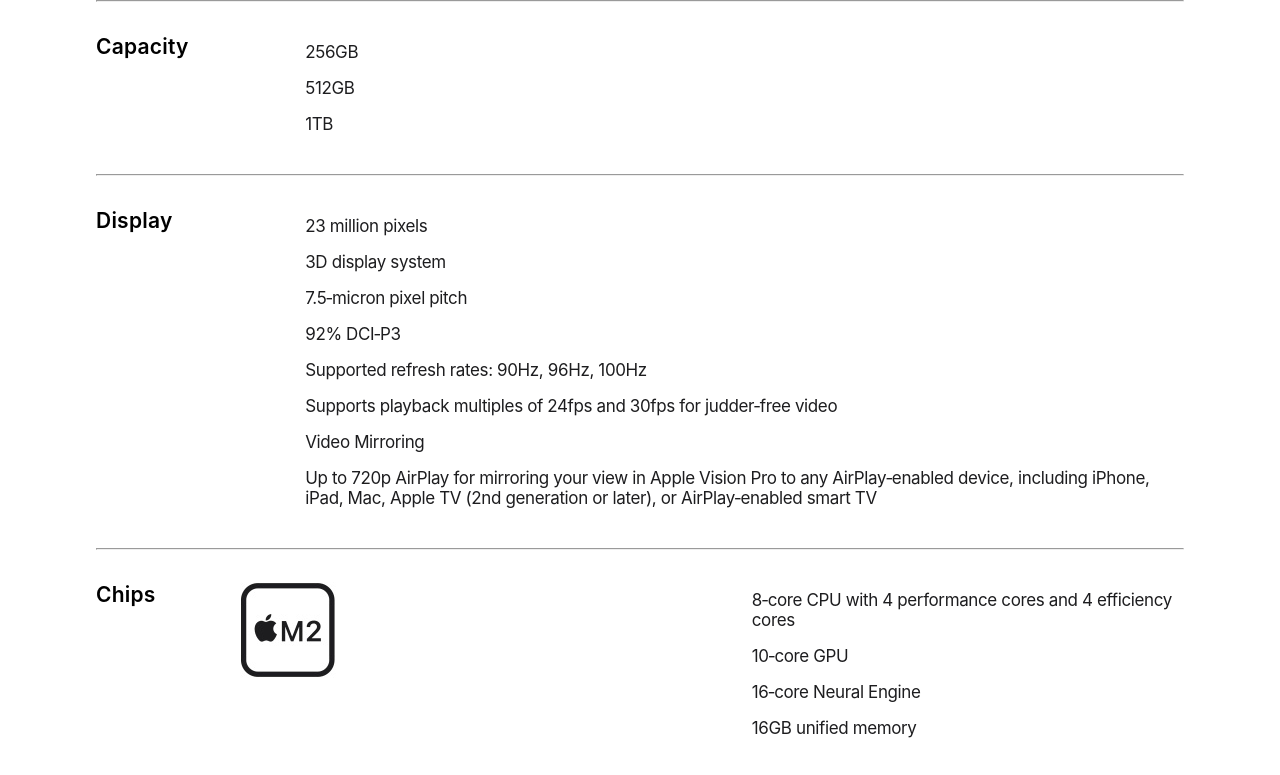
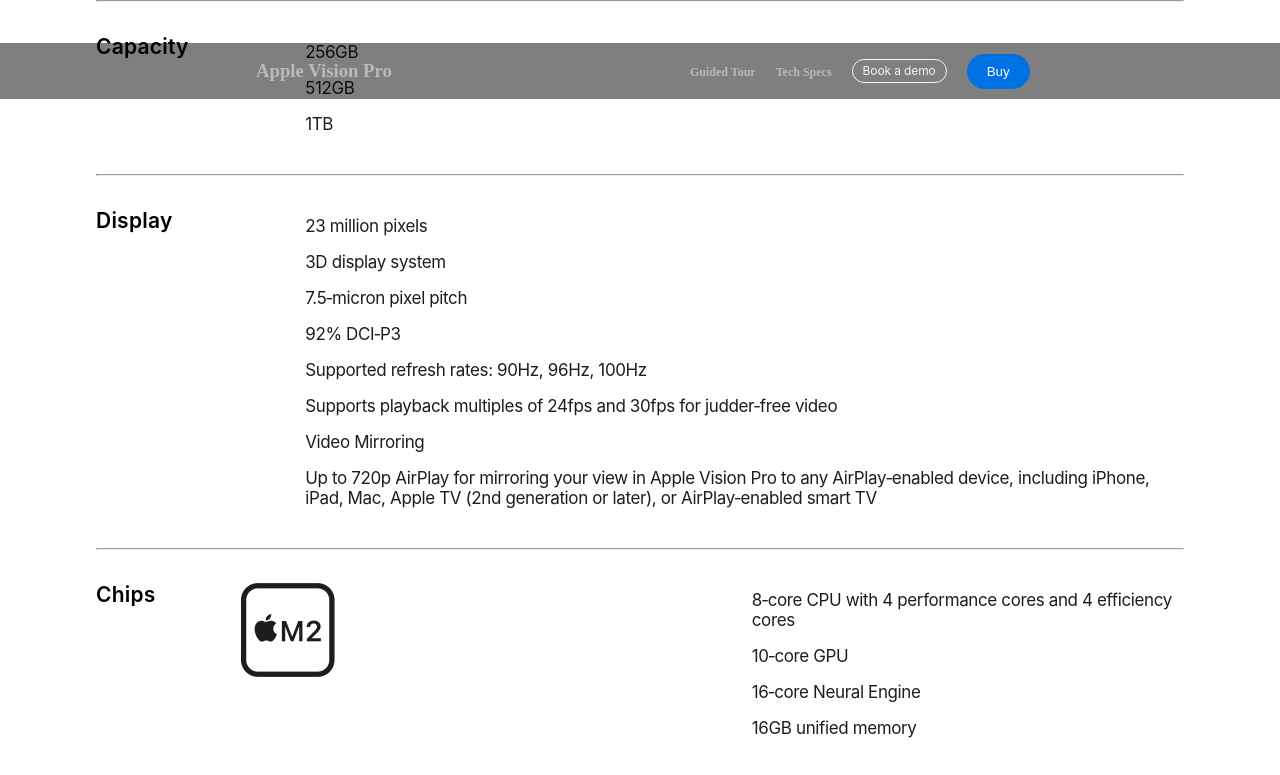
Before and after one commit to jaydoshi2/Sem3Group_Project, a plain HTML site: page Frontend/tech specs/apple.html in a window 1280 px wide. Shown: the top 775 px of the page. Drawn offline with Linux system fonts and the light colour scheme.

Commit message:
change added

```diff
--- a/Frontend/Guided tour/style.css
+++ b/Frontend/Guided tour/style.css
@@ -71,4 +71,98 @@
   }
 
 
+.navbar2 {
+  height: 7vh;
+  width: 100vw;
+  background-color: black;
+  z-index: 102;
+  display: flex;
+  position: absolute;
+  left: 50%;
+  /* top: 43px; */
+
+  list-style-type: none;
+  /* transition:  0.5s; */
+  transform: translateX(-50%);
+}
+
+.navbar2 .start {
+  color: #bbb9b9;
+  display: flex;
+  align-items: center;
+  margin-left: 20%;
+  margin-right: auto;
+  /* Pushes the second ul to the end */
+  list-style-type: none;
+}
+
+.navbar2 .end {
+  margin-right: 18%;
+  list-style-type: none;
+  display: flex;
+  align-items: center;
+}
+
+.navbar2 .title_navbar {
+  display: flex;
+  align-items: center;
+}
+
+.navbar2 .nav-items3 li {
+  margin-right: 20px;
+}
+
+.navbar2 .nav-items3 li a {
+  color: #bbb9b9;
+  text-decoration: none;
+  font-size: 12px;
+  font-weight: bold;
+  transition: color 0.3s ease;
+}
+
+.navbar2 .nav-items3 li button {
+  padding: 10px 20px;
+  border-radius: 50px;
+  background-color: #0071E3;
+  color: white;
+  border: white;
+}
+
+.navbar2 .nav-items3 li .demo_button {
+  font-style: normal;
+  text-size-adjust: 100%;
+  font-synthesis: none;
+  -webkit-font-smoothing: antialiased;
+  direction: ltr;
+  list-style: none;
+  box-sizing: content-box;
+  margin: 0;
+  pointer-events: auto;
+  text-decoration: none;
+  opacity: .92;
+  cursor: pointer;
+  display: inline-block;
+  text-align: center;
+  white-space: nowrap;
+  border-radius: 980px;
+  font-size: 12px;
+  line-height: 1.3333733333;
+  font-weight: 400;
+  letter-spacing: -0.01em;
+  font-family: SF Pro Text, SF Pro Icons, Helvetica Neue, Helvetica, Arial, sans-serif;
+  padding: 3px 10px;
+  margin-top: -1px;
+  background: transparent;
+  border: 1px solid white;
+  color: #fff;
+  border-color: #fff;
+  outline-color: #fff;
+}
+
+.navbar2 .nav-items2 li .demo_button:hover {
+  color: black;
+  background-color: white;
+}
+
+
  /* extra */
--- a/Frontend/tech specs/apple.html
+++ b/Frontend/tech specs/apple.html
@@ -9,6 +9,38 @@
 </head>
 
 <body>
+
+    <nav class="navbar2" id="navbar2" style="background-color: rgba(0, 0, 0, 0.5)">
+        <ul class="start">
+            <li class="title_navbar">
+                <h3>Apple Vision Pro</h3>
+            </li>
+        </ul>
+
+        <ul class="nav-items3 end">
+            <li class="guidetour_link">
+                <a href="./Guided tour/index.html">Guided Tour</a>
+            </li>
+            <li class="techspecs_link">
+                <a href="file:///D:/Sem3Group_Project/Frontend/tech%20specs/apple.html">Tech Specs</a>
+                <!-- this link is currently not working so avoid  -->
+                <!-- I WILL DO IT BY MYSELF -->
+            </li>
+
+            <li>
+                <button class="demo_button">
+                    Book a demo
+                </button>
+            </li>
+            <li>
+                <button>
+                    Buy
+                </button>
+            </li>
+        </ul>
+
+    </nav>
+
 
     <div class="info">
         <hr>
--- a/Frontend/tech specs/appstyle.css
+++ b/Frontend/tech specs/appstyle.css
@@ -5,6 +5,100 @@
 
 .info {
     margin: 0px 6rem;
+}
+
+
+.navbar2 {
+    height: 7vh;
+    width: 100vw;
+    background-color: black;
+    z-index: 102;
+    display: flex;
+    position: absolute;
+    left: 50%;
+    top: 43px;
+
+    list-style-type: none;
+    /* transition:  0.5s; */
+    transform: translateX(-50%);
+}
+
+.navbar2 .start {
+    color: #bbb9b9;
+    display: flex;
+    align-items: center;
+    margin-left: 20%;
+    margin-right: auto;
+    /* Pushes the second ul to the end */
+    list-style-type: none;
+}
+
+.navbar2 .end {
+    margin-right: 18%;
+    list-style-type: none;
+    display: flex;
+    align-items: center;
+}
+
+.navbar2 .title_navbar {
+    display: flex;
+    align-items: center;
+}
+
+.navbar2 .nav-items3 li {
+    margin-right: 20px;
+}
+
+.navbar2 .nav-items3 li a {
+    color: #bbb9b9;
+    text-decoration: none;
+    font-size: 12px;
+    font-weight: bold;
+    transition: color 0.3s ease;
+}
+
+.navbar2 .nav-items3 li button {
+    padding: 10px 20px;
+    border-radius: 50px;
+    background-color: #0071E3;
+    color: white;
+    border: white;
+}
+
+.navbar2 .nav-items3 li .demo_button {
+    font-style: normal;
+    text-size-adjust: 100%;
+    font-synthesis: none;
+    -webkit-font-smoothing: antialiased;
+    direction: ltr;
+    list-style: none;
+    box-sizing: content-box;
+    margin: 0;
+    pointer-events: auto;
+    text-decoration: none;
+    opacity: .92;
+    cursor: pointer;
+    display: inline-block;
+    text-align: center;
+    white-space: nowrap;
+    border-radius: 980px;
+    font-size: 12px;
+    line-height: 1.3333733333;
+    font-weight: 400;
+    letter-spacing: -0.01em;
+    font-family: SF Pro Text, SF Pro Icons, Helvetica Neue, Helvetica, Arial, sans-serif;
+    padding: 3px 10px;
+    margin-top: -1px;
+    background: transparent;
+    border: 1px solid white;
+    color: #fff;
+    border-color: #fff;
+    outline-color: #fff;
+}
+
+.navbar2 .nav-items2 li .demo_button:hover {
+    color: black;
+    background-color: white;
 }
 
 
```
Also changed, not shown: Frontend/Guided tour/index.html (+31 -0 lines), Frontend/index.html (+1 -1 lines).
